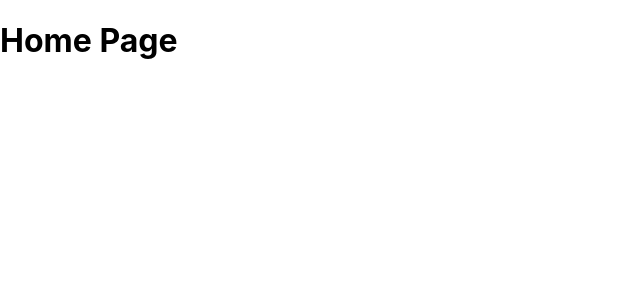
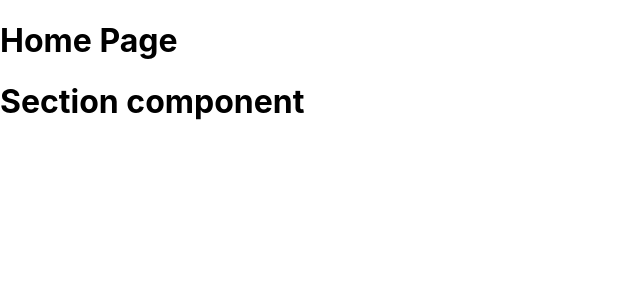
Before and after one commit to Ikigai-Coaching-Consulting-LLC/Ikigai-Coaching-Consulting-LLC, a Next.js app: page / in a window 1280 px wide. Shown: the top 300 px of the page, without its empty margins (0-640 px from the left). Built offline with nearby package versions, Linux system fonts and the light colour scheme.

Commit message:
change Section component to arrow function

```diff
--- a/pages/index.tsx
+++ b/pages/index.tsx
@@ -1,9 +1,13 @@
 import React from "react"
+import { Section } from "../components/Section";
 
 const Home = () => {
 
   return (
-    <h1>Home Page</h1>
+    <>
+      <h1>Home Page</h1>
+      <Section />
+    </>
   )
 
 }
```
Also changed, not shown: components/Section.tsx (+1 -6 lines).
